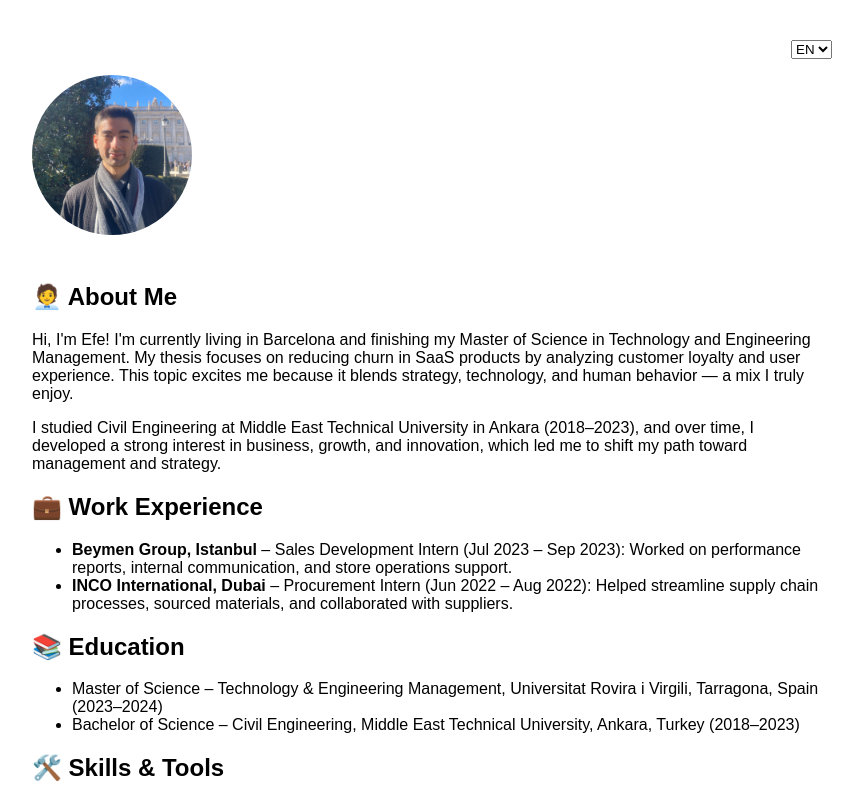
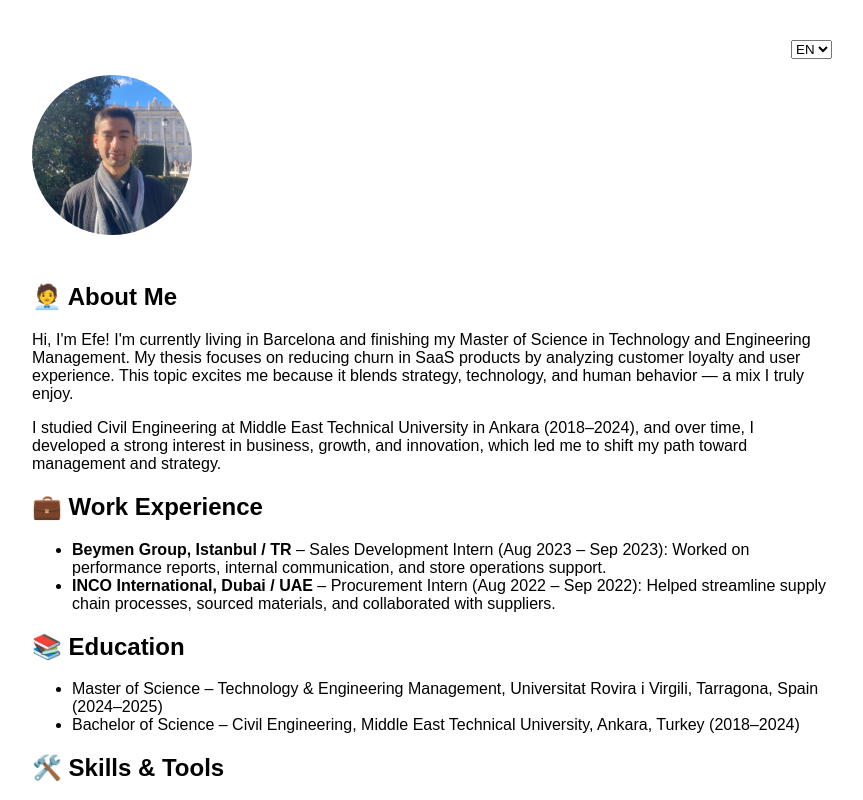
Before and after one commit to efeontarhan/efe_ontarhan_website, a React (Create React App) app: page / in a window 1280 px wide. Shown: the top 800 px of the page, without its empty margins (208-1071 px from the left). Built offline with nearby package versions, Linux system fonts and the light colour scheme.

Commit message:
Update App.js

```diff
--- a/src/App.js
+++ b/src/App.js
@@ -7,16 +7,16 @@ function App() {
     en: {
       greeting: "🧑‍💼 About Me",
       intro: "Hi, I'm Efe!\nI'm currently living in Barcelona and finishing my Master of Science in Technology and Engineering Management. My thesis focuses on reducing churn in SaaS products by analyzing customer loyalty and user experience. This topic excites me because it blends strategy, technology, and human behavior — a mix I truly enjoy.",
-      background: "I studied Civil Engineering at Middle East Technical University in Ankara (2018–2023), and over time, I developed a strong interest in business, growth, and innovation, which led me to shift my path toward management and strategy.",
+      background: "I studied Civil Engineering at Middle East Technical University in Ankara (2018–2024), and over time, I developed a strong interest in business, growth, and innovation, which led me to shift my path toward management and strategy.",
       workTitle: "💼 Work Experience",
       work: [
-        "<strong>Beymen Group, Istanbul</strong> – Sales Development Intern (Jul 2023 – Sep 2023): Worked on performance reports, internal communication, and store operations support.",
-        "<strong>INCO International, Dubai</strong> – Procurement Intern (Jun 2022 – Aug 2022): Helped streamline supply chain processes, sourced materials, and collaborated with suppliers."
+        "<strong>Beymen Group, Istanbul / TR</strong> – Sales Development Intern (Aug 2023 – Sep 2023): Worked on performance reports, internal communication, and store operations support.",
+        "<strong>INCO International, Dubai / UAE</strong> – Procurement Intern (Aug 2022 – Sep 2022): Helped streamline supply chain processes, sourced materials, and collaborated with suppliers."
       ],
       eduTitle: "📚 Education",
       education: [
-        "Master of Science – Technology & Engineering Management, Universitat Rovira i Virgili, Tarragona, Spain (2023–2024)",
-        "Bachelor of Science – Civil Engineering, Middle East Technical University, Ankara, Turkey (2018–2023)"
+        "Master of Science – Technology & Engineering Management, Universitat Rovira i Virgili, Tarragona, Spain (2024–2025)",
+        "Bachelor of Science – Civil Engineering, Middle East Technical University, Ankara, Turkey (2018–2024)"
       ],
       skillsTitle: "🛠️ Skills & Tools",
       skills: [
@@ -43,16 +43,16 @@ function App() {
     tr: {
       greeting: "🧑‍💼 Hakkımda",
       intro: "Merhaba, ben Efe!\nŞu anda Barselona'da yaşıyorum ve Teknoloji ve Mühendislik Yönetimi alanında yüksek lisans eğitimimi tamamlıyorum. Tez konum, SaaS ürünlerinde müşteri sadakati ve kullanıcı deneyimini analiz ederek müşteri kaybını azaltmaya odaklanıyor. Strateji, teknoloji ve insan davranışlarını bir araya getirmesi beni heyecanlandırıyor.",
-      background: "2018–2023 yılları arasında Ankara’daki Orta Doğu Teknik Üniversitesi’nde İnşaat Mühendisliği okudum. Zamanla iş, büyüme ve yenilik alanlarına ilgim arttı ve bu doğrultuda yönetim ve stratejiye yöneldim.",
+      background: "2018–2024 yılları arasında Ankara’daki Orta Doğu Teknik Üniversitesi’nde İnşaat Mühendisliği okudum. Zamanla iş, büyüme ve yenilik alanlarına ilgim arttı ve bu doğrultuda yönetim ve stratejiye yöneldim.",
       workTitle: "💼 İş Deneyimi",
       work: [
-        "<strong>Beymen Group, İstanbul</strong> – Satış Geliştirme Stajyeri (Tem 2023 – Eyl 2023): Performans raporları hazırladım, iç iletişimde yer aldım ve mağaza operasyonlarını destekledim.",
-        "<strong>INCO International, Dubai</strong> – Satın Alma Stajyeri (Haz 2022 – Ağu 2022): Tedarik zinciri süreçlerini geliştirdim, malzeme tedariki yaptım ve tedarikçilerle iş birliği sağladım."
+        "<strong>Beymen Group, İstanbul / TR</strong> – Satış Geliştirme Stajyeri (Ağu 2023 – Eyl 2023): Performans raporları hazırladım, iç iletişimde yer aldım ve mağaza operasyonlarını destekledim.",
+        "<strong>INCO International, Dubai / BAE</strong> – Satın Alma Stajyeri (Ağu 2022 – Eyl 2022): Tedarik zinciri süreçlerini geliştirdim, malzeme tedariği yaptım ve tedarikçilerle iş birliği sağladım."
       ],
       eduTitle: "📚 Eğitim",
       education: [
-        "Master of Science – Teknoloji ve Mühendislik Yönetimi, Universitat Rovira i Virgili, Tarragona, İspanya (2023–2024)",
-        "Bachelor of Science – İnşaat Mühendisliği, Orta Doğu Teknik Üniversitesi, Ankara, Türkiye (2018–2023)"
+        "Master of Science – Teknoloji ve Mühendislik Yönetimi, Universitat Rovira i Virgili, Tarragona, İspanya (2024–2025)",
+        "Bachelor of Science – İnşaat Mühendisliği, Orta Doğu Teknik Üniversitesi, Ankara, Türkiye (2018–2024)"
       ],
       skillsTitle: "🛠️ Yetenekler ve Araçlar",
       skills: [
@@ -79,16 +79,16 @@ function App() {
         de: {
       greeting: "🧑‍💼 Über mich",
       intro: "Hallo, ich bin Efe!\nIch lebe derzeit in Barcelona und schließe meinen Master of Science in Technologie- und Ingenieurmanagement ab. Meine Masterarbeit beschäftigt sich mit der Reduzierung der Abwanderungsrate in SaaS-Produkten durch die Analyse von Kundentreue und Nutzererfahrung.",
-      background: "Ich habe zwischen 2018 und 2023 Bauingenieurwesen an der Middle East Technical University in Ankara studiert. Mit der Zeit entwickelte ich ein starkes Interesse an Geschäftswachstum und Innovation und entschied mich, mich auf Management und Strategie zu konzentrieren.",
+      background: "Ich habe zwischen 2018 und 2024 Bauingenieurwesen an der Middle East Technical University in Ankara studiert. Mit der Zeit entwickelte ich ein starkes Interesse an Geschäftswachstum und Innovation und entschied mich, mich auf Management und Strategie zu konzentrieren.",
       workTitle: "💼 Berufserfahrung",
       work: [
-        "<strong>Beymen Group, Istanbul</strong> – Praktikum im Bereich Vertriebsentwicklung (Jul 2023 – Sep 2023): Erstellung von Leistungsberichten, interne Kommunikation und Unterstützung von Filialabläufen.",
-        "<strong>INCO International, Dubai</strong> – Praktikum im Bereich Beschaffung (Jun 2022 – Aug 2022): Optimierung von Lieferkettenprozessen, Materialbeschaffung und Zusammenarbeit mit Lieferanten."
+        "<strong>Beymen Group, Istanbul/TR</strong> – Praktikum im Bereich Vertriebsentwicklung (Aug 2023 – Sep 2023): Erstellung von Leistungsberichten, interne Kommunikation und Unterstützung von Filialabläufen.",
+        "<strong>INCO International, Dubai/VAE</strong> – Praktikum im Bereich Beschaffung (Aug 2022 – Sep 2022): Optimierung von Lieferkettenprozessen, Materialbeschaffung und Zusammenarbeit mit Lieferanten."
       ],
       eduTitle: "📚 Ausbildung",
       education: [
-        "Master of Science – Technologie- und Ingenieurmanagement, Universitat Rovira i Virgili, Tarragona, Spanien (2023–2024)",
-        "Bachelor of Science – Bauingenieurwesen, Middle East Technical University, Ankara, Türkei (2018–2023)"
+        "Master of Science – Technologie und Ingenieurmanagement, Universitat Rovira i Virgili, Tarragona, Spanien (2024–2025)",
+        "Bachelor of Science – Bauingenieurwesen, Middle East Technical University, Ankara, Türkei (2018–2024)"
       ],
       skillsTitle: "🛠️ Fähigkeiten & Tools",
       skills: [
@@ -116,16 +116,16 @@ function App() {
     es: {
       greeting: "🧑‍💼 Sobre mí",
       intro: "¡Hola! Soy Efe.\nActualmente vivo en Barcelona y estoy terminando mi Máster en Gestión de Tecnología e Ingeniería. Mi tesis trata sobre cómo reducir la tasa de cancelación en productos SaaS analizando la fidelización del cliente y la experiencia del usuario.",
-      background: "Estudié Ingeniería Civil en la Middle East Technical University en Ankara entre 2018 y 2023. Con el tiempo, desarrollé un gran interés por los negocios, el crecimiento y la innovación, lo que me llevó a orientarme hacia la gestión y la estrategia.",
+      background: "Estudié Ingeniería Civil en la Middle East Technical University en Ankara entre 2018 y 2024. Con el tiempo, desarrollé un gran interés por los negocios, el crecimiento y la innovación, lo que me llevó a orientarme hacia la gestión y la estrategia.",
       workTitle: "💼 Experiencia Laboral",
       work: [
-        "<strong>Beymen Group, Estambul</strong> – Prácticas en Desarrollo Comercial (Jul 2023 – Sep 2023): Elaboración de informes de rendimiento, comunicación interna y apoyo operativo en tiendas.",
-        "<strong>INCO International, Dubái</strong> – Prácticas en Compras (Jun 2022 – Ago 2022): Mejora de procesos de la cadena de suministro, adquisición de materiales y colaboración con proveedores."
+        "<strong>Beymen Group, Estambul / TR</strong> – Prácticas en Desarrollo Comercial (Ago 2023 – Sep 2023): Elaboración de informes de rendimiento, comunicación interna y apoyo operativo en tiendas.",
+        "<strong>INCO International, Dubái / EAU</strong> – Prácticas en Compras (Ago 2022 – Sep 2022): Mejora de procesos de la cadena de suministro, adquisición de materiales y colaboración con proveedores."
       ],
       eduTitle: "📚 Educación",
       education: [
-        "Máster en Gestión de Tecnología e Ingeniería, Universitat Rovira i Virgili, Tarragona, España (2023–2024)",
-        "Grado en Ingeniería Civil, Middle East Technical University, Ankara, Turquía (2018–2023)"
+        "Máster en Gestión de Tecnología e Ingeniería, Universitat Rovira i Virgili, Tarragona, España (2024–2025)",
+        "Grado en Ingeniería Civil, Middle East Technical University, Ankara, Turquía (2018–2024)"
       ],
       skillsTitle: "🛠️ Habilidades y Herramientas",
       skills: [
```
